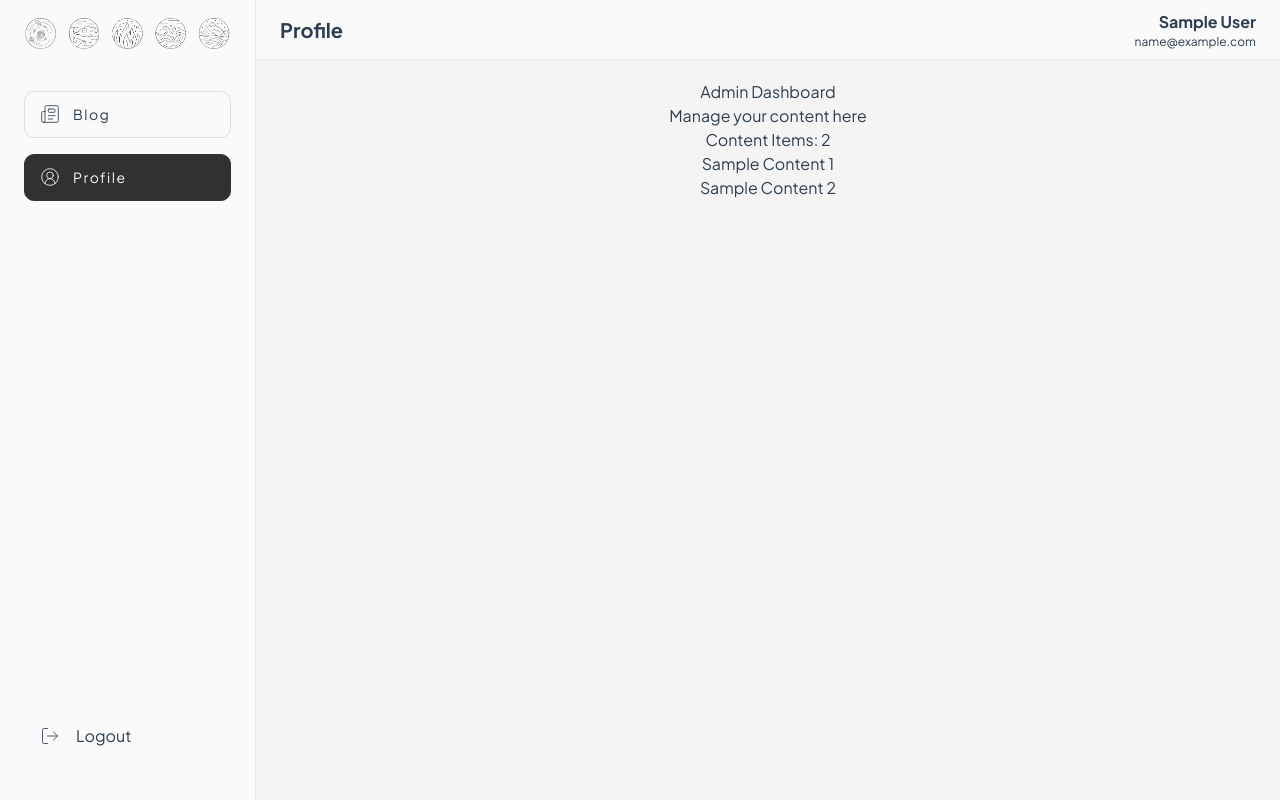
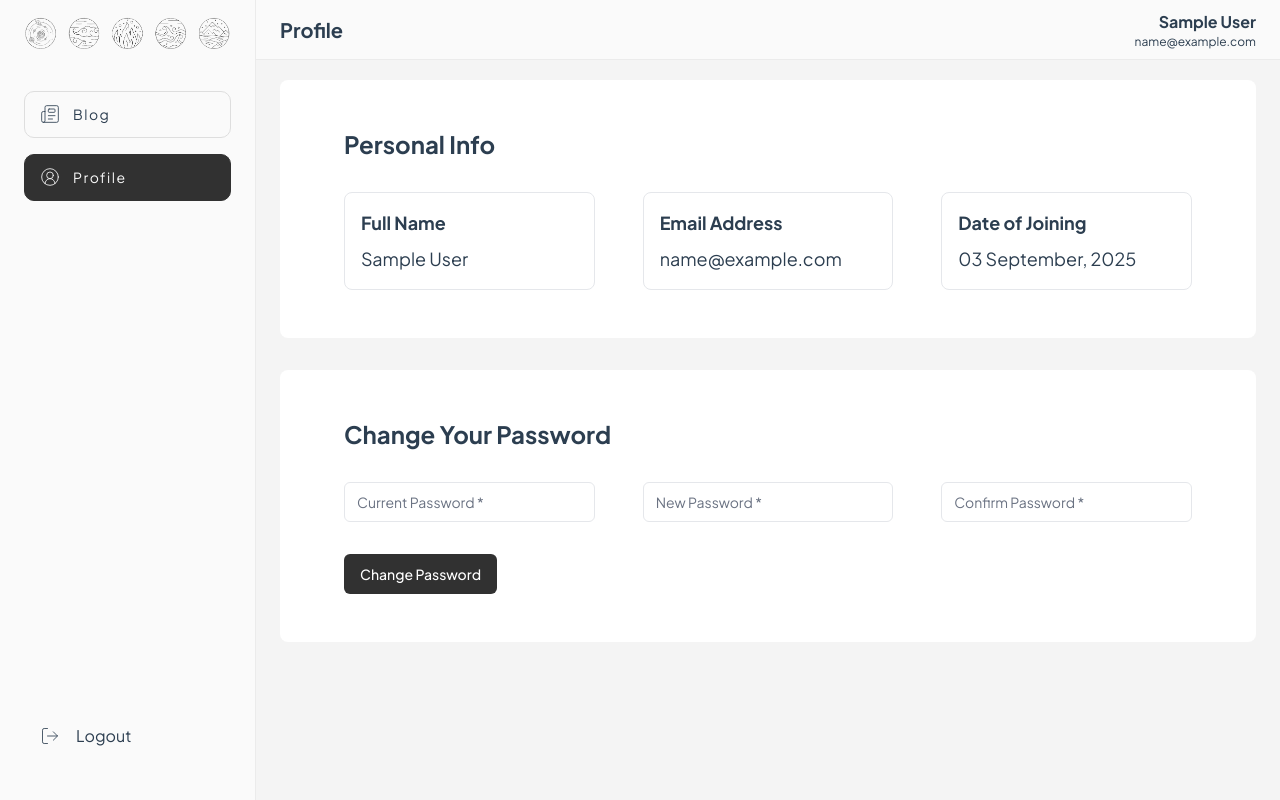
Before and after one commit to yogicse12/sp-cms-monorepo, a Vue app in the folder packages/sp-cms.portal/: page /profile in a window 1280 px wide. Built offline with nearby package versions, Linux system fonts and the light colour scheme; no server answers; sample sign-in values are in the browser's storage.

Commit message:
feat: profile page with change password feature

```diff
--- a/packages/sp-cms.portal/package.json
+++ b/packages/sp-cms.portal/package.json
@@ -13,8 +13,10 @@
     "axios": "^1.6.0",
     "class-variance-authority": "^0.7.1",
     "clsx": "^2.1.1",
+    "dayjs": "^1.11.18",
     "lucide-vue-next": "^0.542.0",
     "pinia": "^3.0.3",
+    "sweetalert2": "^11.23.0",
     "tailwind-merge": "^3.3.1",
     "vue": "^3.4.0",
     "vue-router": "^4.2.5"
--- a/packages/sp-cms.portal/src/components/ui/Button.vue
+++ b/packages/sp-cms.portal/src/components/ui/Button.vue
@@ -35,7 +35,7 @@ const buttonVariants = cva(
   {
     variants: {
       variant: {
-        default: 'bg-blue-600 text-white hover:bg-blue-700',
+        default: 'bg-[#313131] text-white hover:bg-[#414141]',
         destructive: 'bg-red-600 text-white hover:bg-red-700',
         outline: 'border border-gray-300 bg-white hover:bg-gray-50',
         secondary: 'bg-gray-100 text-gray-900 hover:bg-gray-200',
--- /dev/null
+++ b/packages/sp-cms.portal/src/components/ui/Input.vue
@@ -0,0 +1,103 @@
+<template>
+  <input
+    :id="id"
+    :type="type"
+    :placeholder="placeholder"
+    :disabled="disabled"
+    :readonly="readonly"
+    :value="modelValue"
+    :class="inputClass"
+    @input="handleInput"
+    @focus="$emit('focus', $event)"
+    @blur="$emit('blur', $event)"
+    @keydown="$emit('keydown', $event)"
+    @keyup="$emit('keyup', $event)"
+  />
+</template>
+
+<script setup>
+import { computed } from 'vue';
+import { cva } from 'class-variance-authority';
+import { cn } from '../../lib/utils';
+
+const props = defineProps({
+  id: {
+    type: String,
+    default: undefined,
+  },
+  type: {
+    type: String,
+    default: 'text',
+  },
+  placeholder: {
+    type: String,
+    default: undefined,
+  },
+  disabled: {
+    type: Boolean,
+    default: false,
+  },
+  readonly: {
+    type: Boolean,
+    default: false,
+  },
+  modelValue: {
+    type: [String, Number],
+    default: '',
+  },
+  size: {
+    type: String,
+    default: 'default',
+  },
+  variant: {
+    type: String,
+    default: 'default',
+  },
+  class: {
+    type: String,
+    default: '',
+  },
+});
+
+const emit = defineEmits([
+  'update:modelValue',
+  'focus',
+  'blur',
+  'keydown',
+  'keyup',
+]);
+
+const handleInput = event => {
+  emit('update:modelValue', event.target.value);
+};
+
+const inputVariants = cva(
+  'flex w-full rounded-md border bg-white px-3 py-2 text-sm ring-offset-white file:border-0 file:bg-transparent file:text-sm file:font-medium placeholder:text-gray-500 focus-visible:outline-none focus-visible:ring-2 focus-visible:ring-offset-2 disabled:cursor-not-allowed disabled:opacity-50',
+  {
+    variants: {
+      variant: {
+        default: 'border-gray-200 focus-visible:ring-blue-500',
+        destructive: 'border-red-500 focus-visible:ring-red-500',
+        success: 'border-green-500 focus-visible:ring-green-500',
+      },
+      size: {
+        default: 'h-10',
+        sm: 'h-9',
+        lg: 'h-11',
+      },
+    },
+    defaultVariants: {
+      variant: 'default',
+      size: 'default',
+    },
+  }
+);
+
+const inputClass = computed(() => {
+  const variantClasses = inputVariants({
+    variant: props.variant,
+    size: props.size,
+  });
+  return cn(variantClasses, props.class);
+});
+</script>
--- a/packages/sp-cms.portal/src/views/ProfilePage.vue
+++ b/packages/sp-cms.portal/src/views/ProfilePage.vue
@@ -1,44 +1,193 @@
 <template>
-  <div class="admin">
-    <h1>{{ title }}</h1>
-    <p>{{ description }}</p>
-    <div v-if="isLoading">Loading...</div>
-    <div v-else>
-      <h3>Content Items: {{ contentItems.length }}</h3>
-      <ul>
-        <li v-for="item in contentItems" :key="item.id">
-          {{ item.title }}
-        </li>
-      </ul>
+  <div class="profile">
+    <div class="profile-section bg-white px-16 py-12 rounded-lg mb-8">
+      <h2 class="text-2xl font-bold mb-8">Personal Info</h2>
+      <div class="grid grid-cols-3 gap-12">
+        <div class="p-4 border border-gray-200 rounded-lg">
+          <div class="text-secondary text-lg font-bold mb-2">Full Name</div>
+          <div class="text-lg">{{ user.name }}</div>
+        </div>
+        <div class="p-4 border border-gray-200 rounded-lg">
+          <div class="text-secondary text-lg font-bold mb-2">Email Address</div>
+          <div class="text-lg">{{ user.email }}</div>
+        </div>
+        <div class="p-4 border border-gray-200 rounded-lg">
+          <div class="text-secondary text-lg font-bold mb-2">
+            Date of Joining
+          </div>
+          <div class="text-lg">
+            {{ dayjs(user.createdAt).format('DD MMMM, YYYY') }}
+          </div>
+        </div>
+      </div>
+    </div>
+    <div class="change-password bg-white px-16 py-12 rounded-lg">
+      <h2 class="text-2xl font-bold mb-8">Change Your Password</h2>
+      <div class="grid grid-cols-3 gap-12">
+        <Input
+          v-model="password.currentPassword"
+          type="password"
+          placeholder="Current Password *"
+          :class="errors.currentPassword ? 'border-red-500' : ''"
+        />
+        <Input
+          v-model="password.newPassword"
+          type="password"
+          placeholder="New Password *"
+          :class="errors.newPassword ? 'border-red-500' : ''"
+        />
+        <Input
+          v-model="password.confirmPassword"
+          type="password"
+          placeholder="Confirm Password *"
+          :class="errors.confirmPassword ? 'border-red-500' : ''"
+        />
+      </div>
+      <!-- Error messages -->
+      <div
+        v-if="
+          errors.currentPassword || errors.newPassword || errors.confirmPassword
+        "
+        class="mt-4 space-y-2"
+      >
+        <p v-if="errors.currentPassword" class="text-red-500 text-sm">
+          {{ errors.currentPassword }}
+        </p>
+        <p v-if="errors.newPassword" class="text-red-500 text-sm">
+          {{ errors.newPassword }}
+        </p>
+        <p v-if="errors.confirmPassword" class="text-red-500 text-sm">
+          {{ errors.confirmPassword }}
+        </p>
+      </div>
+
+      <div class="mt-8">
+        <Button @click="handleChangePassword" :disabled="isLoading">
+          {{ isLoading ? 'Changing...' : 'Change Password' }}
+        </Button>
+      </div>
     </div>
   </div>
 </template>
 
 <script setup>
-import { ref, onMounted } from 'vue';
+import { ref } from 'vue';
+import { useAuthStore } from '@/stores/auth';
+import dayjs from 'dayjs';
+import { useRouter } from 'vue-router';
+import Input from '@/components/ui/Input.vue';
+import Button from '@/components/ui/Button.vue';
+import Swal from 'sweetalert2';
 
-const title = ref('Admin Dashboard');
-const description = ref('Manage your content here');
-const isLoading = ref(true);
-const contentItems = ref([]);
+const router = useRouter();
 
-const loadContent = () => {
-  setTimeout(() => {
-    contentItems.value = [
-      { id: 1, title: 'Sample Content 1' },
-      { id: 2, title: 'Sample Content 2' },
-    ];
-    isLoading.value = false;
-  }, 1000);
+const authStore = useAuthStore();
+
+const user = ref(authStore.user);
+
+const password = ref({
+  currentPassword: '',
+  newPassword: '',
+  confirmPassword: '',
+});
+
+const errors = ref({
+  currentPassword: '',
+  newPassword: '',
+  confirmPassword: '',
+});
+
+const isLoading = ref(false);
+
+const validateForm = () => {
+  // Clear previous errors
+  errors.value = {
+    currentPassword: '',
+    newPassword: '',
+    confirmPassword: '',
+  };
+
+  let isValid = true;
+
+  // Validate current password
+  if (
+    !password.value.currentPassword ||
+    password.value.currentPassword.trim() === ''
+  ) {
+    errors.value.currentPassword = 'Current password is required';
+    isValid = false;
+  }
+
+  // Validate new password
+  if (!password.value.newPassword || password.value.newPassword.trim() === '') {
+    errors.value.newPassword = 'New password is required';
+    isValid = false;
+  }
+
+  // Validate new password length
+  if (password.value.newPassword.length < 8) {
+    errors.value.newPassword = 'Password must be at least 8 characters';
+    isValid = false;
+  }
+
+  // Validate confirm password
+  if (
+    !password.value.confirmPassword ||
+    password.value.confirmPassword.trim() === ''
+  ) {
+    errors.value.confirmPassword = 'Confirm password is required';
+    isValid = false;
+  }
+
+  // Validate confirm password
+  if (password.value.newPassword !== password.value.confirmPassword) {
+    errors.value.confirmPassword = 'Passwords do not match';
+    isValid = false;
+  }
+
+  return isValid;
 };
 
-onMounted(() => {
-  loadContent();
-});
+const handleChangePassword = async () => {
+  if (!validateForm()) {
+    return;
+  }
+  isLoading.value = true;
+  try {
+    const response = await authStore.changePassword(password.value);
+    if (response) {
+      await Swal.fire({
+        title: 'Password Changed!',
+        text: 'Your password has been successfully changed. You will be logged out.',
+        icon: 'success',
+        confirmButtonColor: '#313131',
+        timer: 2000,
+        showConfirmButton: false,
+      });
+      logout();
+    }
+  } catch (error) {
+    await Swal.fire({
+      title: 'Error',
+      text: error.response?.data?.error || 'Failed to change password',
+      icon: 'error',
+      confirmButtonColor: '#dc2626',
+      showConfirmButton: true,
+    });
+  } finally {
+    isLoading.value = false;
+    password.value = {
+      currentPassword: '',
+      newPassword: '',
+      confirmPassword: '',
+    };
+  }
+};
+
+const logout = () => {
+  authStore.logout();
+  router.push('/login');
+};
 </script>
 
-<style scoped>
-.admin {
-  text-align: center;
-}
-</style>
+<style scoped></style>
```
Also changed, not shown: packages/sp-cms.api/src/routes/auth.ts (+54 -0 lines), packages/sp-cms.api/src/services/authService.ts (+69 -0 lines), 1 other file (tests, documents, lock files or other folders).
